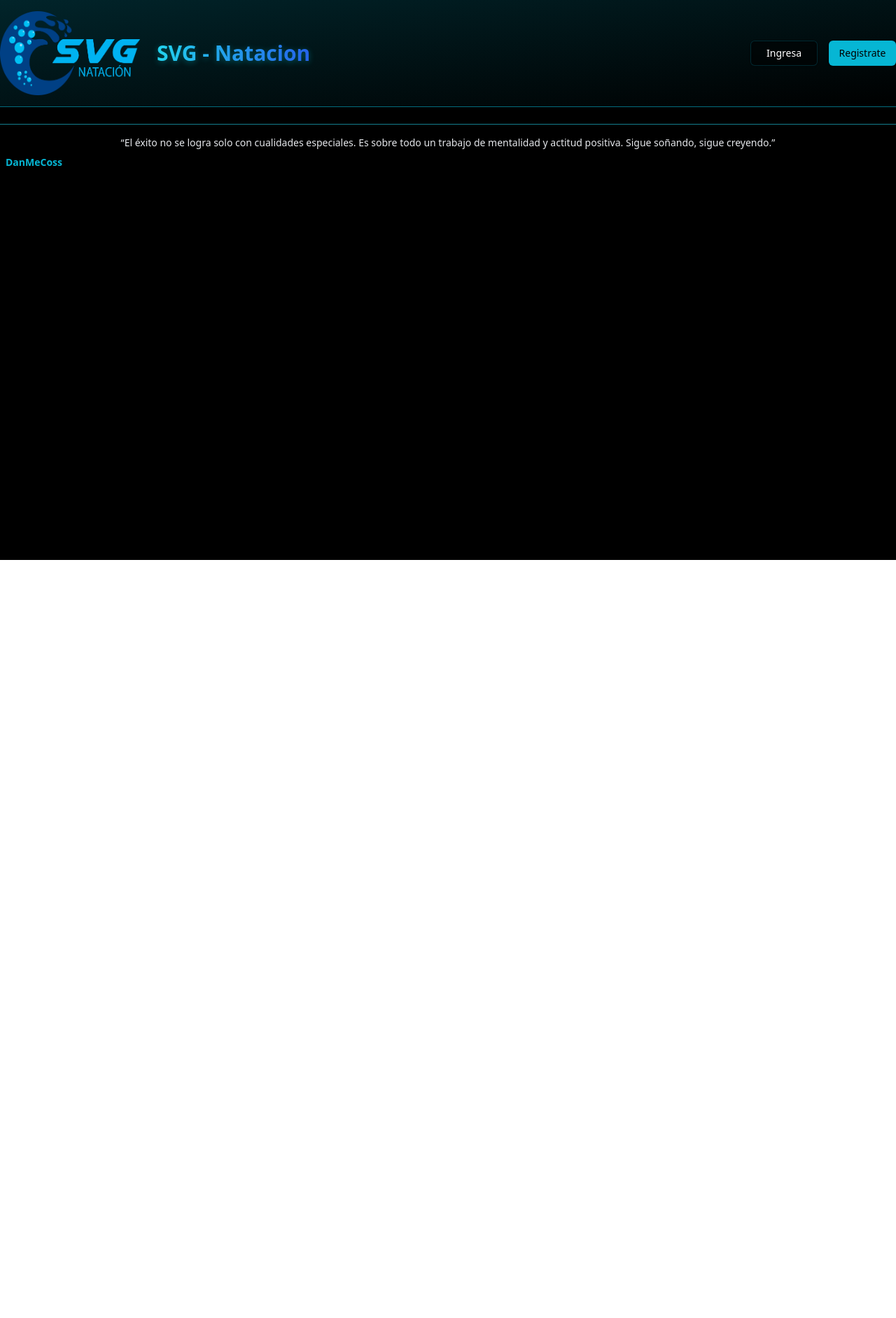
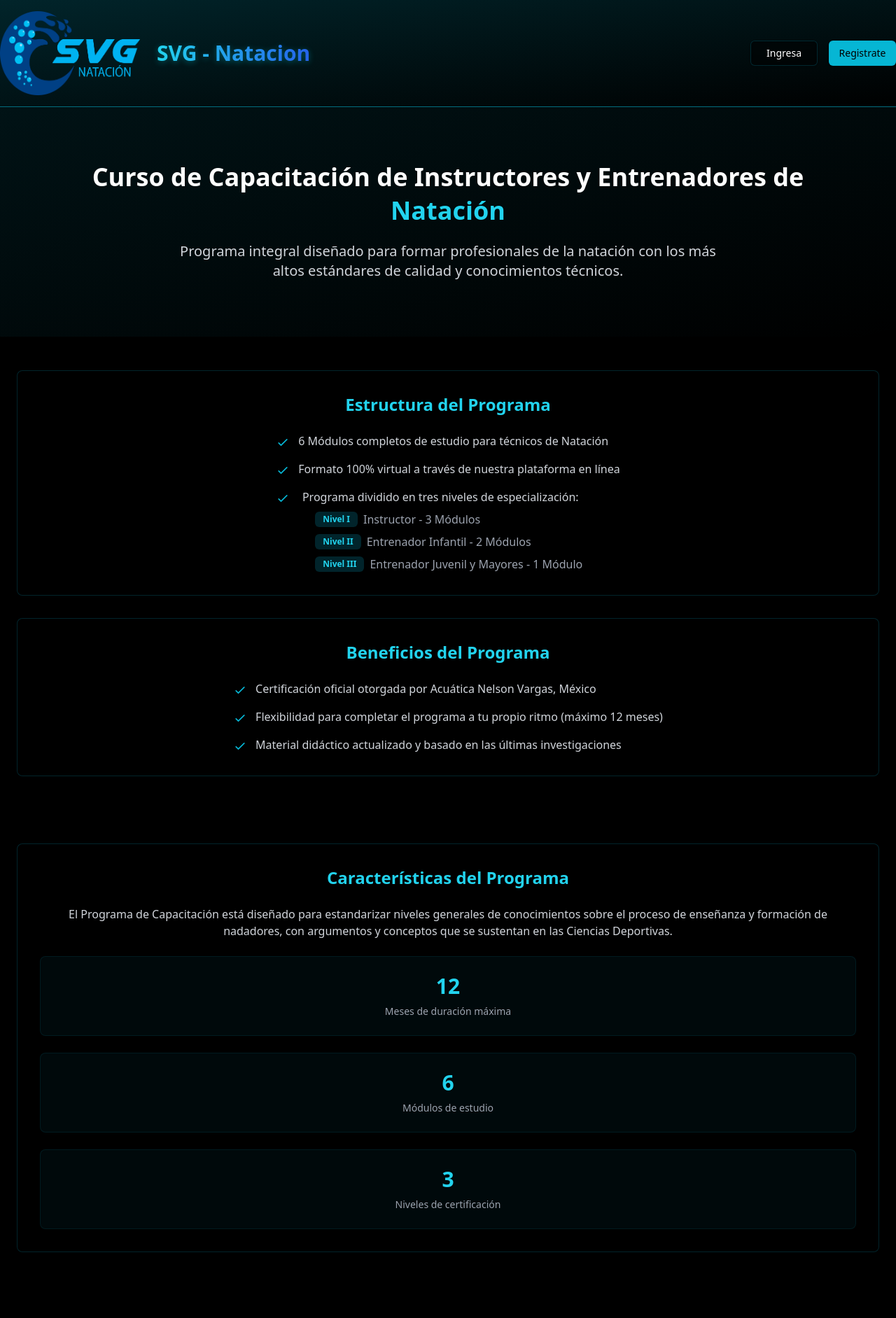
Before and after one commit to kiskee/SVG-Natacion, a React (Vite) app: page /courses in a window 1280 px wide. Shown: the top 1883 px of the page at 70% size. Before the commit the page ends 800 px from the top, so only its background shows below. Built offline with nearby package versions, Linux system fonts and the light colour scheme; no server answers.

Commit message:
[DEV] - adding courses page

```diff
--- a/src/App.jsx
+++ b/src/App.jsx
@@ -6,6 +6,7 @@ import Info from './pages/Info'
 import Register from './pages/Register'
 import ProtectedRoute from "./components/ProtectedRoute";
 import MyCourses from "./pages/MyCourses";
+import Courses from "./pages/Courses";
 
 
 export default function App() {
@@ -21,6 +22,8 @@ export default function App() {
             {/* Define the route for the "Proyectos" page */}
             <Route path="/register" element={<Register />} />
 
+            <Route path="/courses" element={<Courses />} />
+
             <Route path="/my-courses" element={<ProtectedRoute element={<MyCourses/>} />} />
           </Routes>
         </Layaut>
--- a/src/components/hero.jsx
+++ b/src/components/hero.jsx
@@ -7,6 +7,7 @@ export default function Hero() {
 
   // body
   return (
+    <>
       <div className="relative bg-black min-h-screen flex items-center justify-center overflow-hidden">
         {/* Background Pattern */}
         <div className="absolute inset-0">
@@ -18,12 +19,14 @@ export default function Hero() {
         <div className="relative container mx-auto px-4 py-16 text-center">
           <h1 className="text-4xl md:text-6xl font-bold text-white mb-6">
             Formación Profesional de
-          <span className="block text-cyan-500">Entrenadores de Natación</span>
+            <span className="block text-cyan-500">
+              Entrenadores de Natación
+            </span>
           </h1>
 
           <p className="text-lg md:text-xl text-gray-300 mb-8 max-w-2xl mx-auto">
-          Desarrolla tus habilidades y conviértete en un entrenador profesional
-          de natación con nuestro programa especializado.
+            Desarrolla tus habilidades y conviértete en un entrenador
+            profesional de natación con nuestro programa especializado.
           </p>
 
           <div className="flex flex-col sm:flex-row gap-4 justify-center">
@@ -31,13 +34,20 @@ export default function Hero() {
               to="/register"
               className="px-8 py-3 bg-cyan-500 text-black font-semibold rounded-lg hover:bg-cyan-400 transition-colors"
             >
-            <button>Comenzar Ahora</button>
+              <button className="font-bold text-xl">Comenzar Ahora</button>
             </Link>
             <Link
               to="/info"
               className="px-8 py-3 border-2 border-cyan-500 text-white font-semibold rounded-lg hover:bg-cyan-500/20 transition-colors"
             >
-            <button>Más Información</button>
+              <button className="font-bold text-xl">Conoce Nuestro Mentor</button>
+            </Link>
+
+            <Link
+              to="/courses"
+              className="px-8 py-3 bg-yellow-500 text-black font-semibold rounded-lg hover:bg-cyan-400 transition-colors mb-8"
+            >
+              <button className="font-bold text-xl">Explora Nuestros Cursos</button>
             </Link>
           </div>
 
@@ -58,5 +68,6 @@ export default function Hero() {
           </div>
         </div>
       </div>
+    </>
   );
 }
--- /dev/null
+++ b/src/components/ui/badge.jsx
@@ -0,0 +1,34 @@
+import * as React from "react"
+import { cva } from "class-variance-authority";
+
+import { cn } from "@/lib/utils"
+
+const badgeVariants = cva(
+  "inline-flex items-center rounded-md border px-2.5 py-0.5 text-xs font-semibold transition-colors focus:outline-none focus:ring-2 focus:ring-ring focus:ring-offset-2",
+  {
+    variants: {
+      variant: {
+        default:
+          "border-transparent bg-primary text-primary-foreground shadow hover:bg-primary/80",
+        secondary:
+          "border-transparent bg-secondary text-secondary-foreground hover:bg-secondary/80",
+        destructive:
+          "border-transparent bg-destructive text-destructive-foreground shadow hover:bg-destructive/80",
+        outline: "text-foreground",
+      },
+    },
+    defaultVariants: {
+      variant: "default",
+    },
+  }
+)
+
+function Badge({
+  className,
+  variant,
+  ...props
+}) {
+  return (<div className={cn(badgeVariants({ variant }), className)} {...props} />);
+}
+
+export { Badge, badgeVariants }
--- /dev/null
+++ b/src/pages/Courses.jsx
@@ -0,0 +1,162 @@
+import certificadoImg from '../assets/certificado.jpeg'
+import { Badge } from "@/components/ui/badge"
+
+
+export default function Courses() {
+  // body
+return (<>
+    <div className="bg-black text-white min-h-screen">
+      {/* Hero Section */}
+      <div className="relative py-20">
+        <div className="absolute inset-0">
+          <div className="absolute inset-0 bg-gradient-to-br from-cyan-500/10 to-transparent"></div>
+        </div>
+
+        <div className="container mx-auto px-6 relative z-10">
+          <h1 className="text-4xl md:text-6xl font-bold text-center mb-6">
+            Curso de Capacitación de Instructores y Entrenadores de
+            <span className="block text-cyan-400 mt-2">Natación</span>
+          </h1>
+
+          <p className="text-xl text-gray-300 text-center max-w-3xl mx-auto">
+            Programa integral diseñado para formar profesionales de la natación con los más altos estándares de calidad y conocimientos técnicos.
+          </p>
+        </div>
+      </div>
+
+      {/* Main Features */}
+      <div className="container mx-auto px-6 py-12 text-center">
+        <div className="grid md:grid-cols-2 gap-8">
+          {/* Left Column - Course Structure */}
+          <div className="bg-black/50 backdrop-blur-sm border border-cyan-500/20 rounded-lg p-8">
+          <div className='flex flex-col items-center'>
+            <h2 className="text-2xl font-bold text-cyan-400 mb-6">Estructura del Programa</h2>
+            <ul className="space-y-4">
+              <li className="flex items-start space-x-3">
+                <div className="mt-1">
+                  <svg className="w-5 h-5 text-cyan-500" fill="none" viewBox="0 0 24 24" stroke="currentColor">
+                    <path strokeLinecap="round" strokeLinejoin="round" strokeWidth="2" d="M5 13l4 4L19 7" />
+                  </svg>
+                </div>
+                <span className="text-gray-300">6 Módulos completos de estudio para técnicos de Natación</span>
+              </li>
+              <li className="flex items-start space-x-3">
+                <div className="mt-1">
+                  <svg className="w-5 h-5 text-cyan-500" fill="none" viewBox="0 0 24 24" stroke="currentColor">
+                    <path strokeLinecap="round" strokeLinejoin="round" strokeWidth="2" d="M5 13l4 4L19 7" />
+                  </svg>
+                </div>
+                <span className="text-gray-300">Formato 100% virtual a través de nuestra plataforma en línea</span>
+              </li>
+              <li className="flex items-start space-x-3">
+                <div className="mt-1">
+                  <svg className="w-5 h-5 text-cyan-500" fill="none" viewBox="0 0 24 24" stroke="currentColor">
+                    <path strokeLinecap="round" strokeLinejoin="round" strokeWidth="2" d="M5 13l4 4L19 7" />
+                  </svg>
+                </div>
+                <div>
+                  <span className="text-gray-300">Programa dividido en tres niveles de especialización:</span>
+                  <ul className="mt-2 space-y-2 pl-6">
+                    <li className="flex items-center space-x-2">
+                      <Badge className="bg-cyan-500/20 text-cyan-400">Nivel I</Badge>
+                      <span className="text-gray-400">Instructor - 3 Módulos</span>
+                    </li>
+                    <li className="flex items-center space-x-2">
+                      <Badge className="bg-cyan-500/20 text-cyan-400">Nivel II</Badge>
+                      <span className="text-gray-400">Entrenador Infantil - 2 Módulos</span>
+                    </li>
+                    <li className="flex items-center space-x-2">
+                      <Badge className="bg-cyan-500/20 text-cyan-400">Nivel III</Badge>
+                      <span className="text-gray-400">Entrenador Juvenil y Mayores - 1 Módulo</span>
+                    </li>
+                  </ul>
+                </div>
+              </li>
+            </ul>
+            </div>
+          </div>
+
+          {/* Right Column - Benefits */}
+          <div className="bg-black/50 backdrop-blur-sm border border-cyan-500/20 rounded-lg p-8">
+          <div className='flex flex-col items-center'>
+            <h2 className="text-2xl font-bold text-cyan-400 mb-6">Beneficios del Programa</h2>
+            <ul className="space-y-4">
+              <li className="flex items-start space-x-3">
+                <div className="mt-1">
+                  <svg className="w-5 h-5 text-cyan-500" fill="none" viewBox="0 0 24 24" stroke="currentColor">
+                    <path strokeLinecap="round" strokeLinejoin="round" strokeWidth="2" d="M5 13l4 4L19 7" />
+                  </svg>
+                </div>
+                <span className="text-gray-300">Certificación oficial otorgada por Acuática Nelson Vargas, México</span>
+              </li>
+              <li className="flex items-start space-x-3">
+                <div className="mt-1">
+                  <svg className="w-5 h-5 text-cyan-500" fill="none" viewBox="0 0 24 24" stroke="currentColor">
+                    <path strokeLinecap="round" strokeLinejoin="round" strokeWidth="2" d="M5 13l4 4L19 7" />
+                  </svg>
+                </div>
+                <span className="text-gray-300">Flexibilidad para completar el programa a tu propio ritmo (máximo 12 meses)</span>
+              </li>
+              <li className="flex items-start space-x-3">
+                <div className="mt-1">
+                  <svg className="w-5 h-5 text-cyan-500" fill="none" viewBox="0 0 24 24" stroke="currentColor">
+                    <path strokeLinecap="round" strokeLinejoin="round" strokeWidth="2" d="M5 13l4 4L19 7" />
+                  </svg>
+                </div>
+                <span className="text-gray-300">Material didáctico actualizado y basado en las últimas investigaciones</span>
+              </li>
+            </ul>
+            </div>
+          </div>
+        </div>
+      </div>
+
+      {/* Program Details */}
+      <div className="container mx-auto px-6 py-12">
+        <div className="bg-black/50 backdrop-blur-sm border border-cyan-500/20 rounded-lg p-8">
+        <div className='flex flex-col items-center'>
+          <h2 className="text-2xl font-bold text-cyan-400 mb-6">Características del Programa</h2>
+          <div className="space-y-6 text-gray-300 text-center" >
+            <p>
+              El Programa de Capacitación está diseñado para estandarizar niveles generales de conocimientos sobre el proceso de enseñanza y formación de nadadores, con argumentos y conceptos que se sustentan en las Ciencias Deportivas.
+            </p>
+            <div className="grid md:grid-cols-3 gap-6 mt-8">
+              <div className="text-center p-6 bg-cyan-500/5 rounded-lg border border-cyan-500/10">
+                <div className="text-3xl font-bold text-cyan-400 mb-2">12</div>
+                <div className="text-sm text-gray-400">Meses de duración máxima</div>
+              </div>
+              <div className="text-center p-6 bg-cyan-500/5 rounded-lg border border-cyan-500/10">
+                <div className="text-3xl font-bold text-cyan-400 mb-2">6</div>
+                <div className="text-sm text-gray-400">Módulos de estudio</div>
+              </div>
+              <div className="text-center p-6 bg-cyan-500/5 rounded-lg border border-cyan-500/10">
+                <div className="text-3xl font-bold text-cyan-400 mb-2">3</div>
+                <div className="text-sm text-gray-400">Niveles de certificación</div>
+              </div>
+            </div>
+          </div>
+          </div>
+        </div>
+      </div>
+
+      {/* Certificate Preview */}
+      <div className="container mx-auto px-6 py-12">
+        <div className="text-center">
+          <img
+            src={certificadoImg}
+            alt="Certificado de Acuática Nelson Vargas"
+            width={600}
+            height={800}
+            className="mx-auto rounded-lg shadow-lg shadow-cyan-500/20"
+          />
+          <h2 className="text-3xl font-bold text-cyan-400 mt-8">
+            ¡Próximamente Primer Módulo!
+          </h2>
+          <p className="text-gray-300 mt-4">
+            Prepárate para iniciar tu camino profesional en la enseñanza de la natación
+          </p>
+        </div>
+      </div>
+    </div>
+  </>)
+}
```
Also changed, not shown: src/assets/certificado.jpeg (added). Lines whose indentation alone changed are shown as unchanged.
